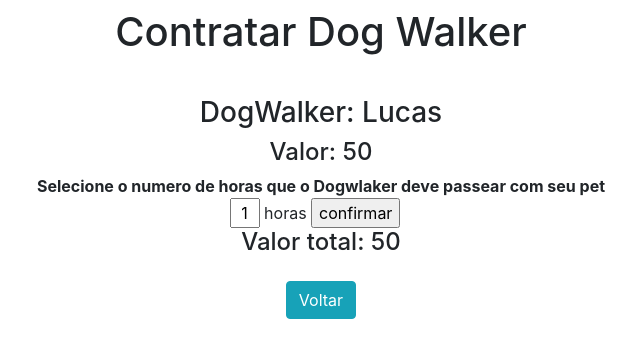
After one commit to Aline-rs/App-DogWalker, a Django app: page /contratacao/ in a window 1280 px wide. The commit adds this page. Shown: the top 358 px of the page, without its empty margins (319-959 px from the left). Run offline with Django 4.2, Linux system fonts and the light colour scheme; some libraries are stand-ins or nearby versions.

Commit message:
TÁ QUASE ( ͡° ͜ʖ ͡°)

```diff
--- a/app/models.py
+++ b/app/models.py
@@ -17,6 +17,6 @@ class DogWalker(models.Model):
     hora = models.TimeField(null=True)
     total = models.DecimalField(max_digits=10, decimal_places=2)
 
-    def save(self, *args, **kwargs):
+    def soma():
         self.total = (self.hora * self.valor)
         return super(DogWalker, self).save(*args, **kwargs)
--- a/app/static/javascript.js
+++ b/app/static/javascript.js
@@ -41,3 +41,9 @@
     form.addEventListener('submit', sendForm, false);
    }
 })(window, document);
+
+
+   function enviar() {
+      var numero = document.getElementById('numero').value;
+      document.getElementById('hora').innerHTML = numero;
+   }
--- /dev/null
+++ b/app/templates/contratacao.html
@@ -0,0 +1,44 @@
+<!DOCTYPE html>
+<html lang="pt-br">
+
+<head>
+    <meta charset="UTF-8">
+    <title>Formulário</title>
+    <link rel="stylesheet" href="https://stackpath.bootstrapcdn.com/bootstrap/4.4.1/css/bootstrap.min.css" integrity="sha384-Vkoo8x4CGsO3+Hhxv8T/Q5PaXtkKtu6ug5TOeNV6gBiFeWPGFN9MuhOf23Q9Ifjh" crossorigin="anonymous">
+    <script src="//ajax.googleapis.com/ajax/libs/jquery/1.11.1/jquery.min.js"></script>
+    <script src="//cdnjs.cloudflare.com/ajax/libs/jquery.maskedinput/1.4.1/jquery.maskedinput.min.js"></script>
+</head>
+
+<body>
+    <div class="col-8 m-auto pt-2 pb-2 text-center">
+        <h1>Contratar Dog Walker</h1>
+    </div>
+
+    <div class="col-8 m-auto pt-4 pb-2 text-center">
+        <h3>DogWalker: Lucas</h3>
+        <h4>Valor: 50</h4>
+        <b>Selecione o numero de horas que o Dogwlaker deve passear com seu pet</b><br>
+        <div class="form-check form-check-inline">
+           <form action="/add">
+                <input type="text" id="hora" value="1" max="3" min="1" name="num1" style="width: 30px;text-align: center;">
+                <label class="form-check-label"  >horas</label>
+                <input type="submit" onclick="enviar()" value="confirmar">
+           </form>
+        </div>
+        <div>
+            <h4 id="valorTotal">Valor total: 50</h4>
+        </div>
+        <div class="col-8 m-auto pt-3 pb-2 text-center">
+            <a href="/lista" class="btn btn-info">Voltar</a>
+        </div>
+    </div>
+<!--    <input type="checkbox" id="Pacote_i" name="Pacote" value="Pacote i" onClick="soma()">-->
+<!--<input type="checkbox" id="Pacote_ii" name="Pacote" value="Pacote ii" onClick="soma()">-->
+<!--<input type="checkbox" id="Pacote_iii" name="Pacote" value="Pacote iii" onClick ="soma()">-->
+    {% load static %}
+    <script src="{% static 'javascript.js' %}"></script>
+    <script>
+        $("#hora").mask("9");
+    </script>
+</body>
+</html>
--- a/app/templates/index.html
+++ b/app/templates/index.html
@@ -4,7 +4,7 @@
 <head>
     <meta charset="UTF-8">
     <title>CRUD com Python</title>
-    <link rel="stylesheet" href="https://stackpath.bootstrapcdn.com/bootstrap/4.4.1/css/bootstrap.min.css" integrity="sha384-Vkoo8x4CGsO3+Hhxv8T/Q5PaXtkKtu6ug5TOeNV6gBiFeWPGFN9MuhOf23Q9Ifjh" crossorigin="anonymous">
+    <link href="https://cdn.jsdelivr.net/npm/bootstrap@5.0.2/dist/css/bootstrap.min.css" rel="stylesheet" integrity="sha384-EVSTQN3/azprG1Anm3QDgpJLIm9Nao0Yz1ztcQTwFspd3yD65VohhpuuCOmLASjC" crossorigin="anonymous">
 </head>
 
 <body>
--- a/app/views.py
+++ b/app/views.py
@@ -1,6 +1,7 @@
 from django.shortcuts import render, redirect
 from app.forms import PersonForm, DogForm
 from app.models import Person, DogWalker
+from django.http import HttpResponse
 from django.core.paginator import Paginator
 
 
@@ -10,10 +11,16 @@ def home(request):
     data['db'] = Person.objects.all()
     return render(request, 'index.html', data)
 
-def cadastro(request):
+def contratacao(request):
     data = {}
-    data['cadastro'] = DogForm()
-    return render(request, 'cadastrodog.html', data)
+    data['db'] = DogWalker.objects.all()
+    return render(request, 'contratacao.html', data)
+
+def add(request):
+    num1 = int(request.GET["num1"])
+    res = num1 * 50
+    hora = num1
+    return render(request, 'result.html', {"result": res})
 
 def lista(request):
     data = {}
@@ -38,7 +45,6 @@ def createCadastro(request):
     if cadastro.is_valid():
         cadastro.save()
         return redirect('home')
-
 
 def view(request, pk):
     data = {}
--- a/project/urls.py
+++ b/project/urls.py
@@ -16,16 +16,16 @@ Including another URLconf
 
 from django.contrib import admin
 from django.urls import path
-from app.views import home, form, create, view, edit, update, delete, cadastro, lista, createCadastro
+from app.views import home, form, create, view, edit, update, delete, contratacao, lista, add
 
 urlpatterns = [
     path('admin/', admin.site.urls),
     path('', home, name='home'),
     path('form/', form, name='form'),
-    path('cadastro/', cadastro, name='cadastro'),
+    path('add/', add, name='add'),
+    path('contratacao/', contratacao, name='contratacao'),
     path('lista/', lista, name='lista'),
     path('create/', create, name='create'),
-    path('createCadastro/', createCadastro, name='createCadastro'),
     path('view/<int:pk>', view, name='view'),
     path('edit/<int:pk>', edit, name='edit'),
     path('update/<int:pk>', update, name='update'),
```
Also changed, not shown: app/templates/cadastrodog.html (deleted, +0 -34 lines), app/templates/listadog.html (+2 -5 lines), app/templates/result.html (added, +30 -0 lines).
